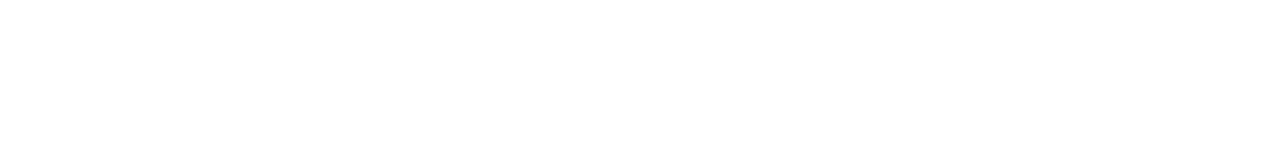
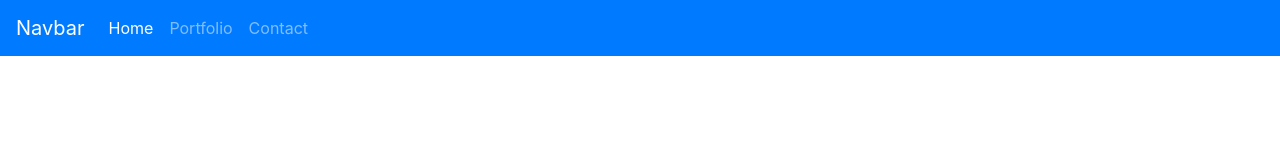
Before and after one commit to daviddugle/02-CSS-and-bootstrap-homework-Responsive-Portfolio, a plain HTML site: page index.html in a window 1280 px wide. Drawn offline with nearby package versions, Linux system fonts and the light colour scheme.

Commit message:
nav bars added to the three pages

```diff
--- a/index.html
+++ b/index.html
@@ -8,6 +8,27 @@
     <link rel="stylesheet" href="https://cdn.jsdelivr.net/npm/bootstrap@4.5.3/dist/css/bootstrap.min.css" integrity="sha384-TX8t27EcRE3e/ihU7zmQxVncDAy5uIKz4rEkgIXeMed4M0jlfIDPvg6uqKI2xXr2" crossorigin="anonymous">
 </head>
 <body>
+    <!--We are going to need a Navigation bar across all three pages...Let's do that here-->
+    <nav class="navbar navbar-expand-lg navbar-dark bg-primary">
+        <a class="navbar-brand" href="#">Navbar</a>
+        <button class="navbar-toggler" type="button" data-toggle="collapse" data-target="#navbarNav" aria-controls="navbarNav" aria-expanded="false" aria-label="Toggle navigation">
+          <span class="navbar-toggler-icon"></span>
+        </button>
+        <div class="collapse navbar-collapse" id="navbarNav">
+          <ul class="navbar-nav">
+            <li class="nav-item active">
+              <a class="nav-link" href="#">Home <span class="sr-only">(current)</span></a>
+            </li>
+            <li class="nav-item">
+              <a class="nav-link" href="#">Portfolio</a>
+            </li>
+            <li class="nav-item">
+              <a class="nav-link" href="#">Contact</a>
+            </li>
+          </ul>
+        </div>
+      </nav>
+
 
 </body>
 </html>
```
Also changed, not shown: contact.html (+20 -0 lines), portfolio.html (+20 -0 lines), 1 other file.
